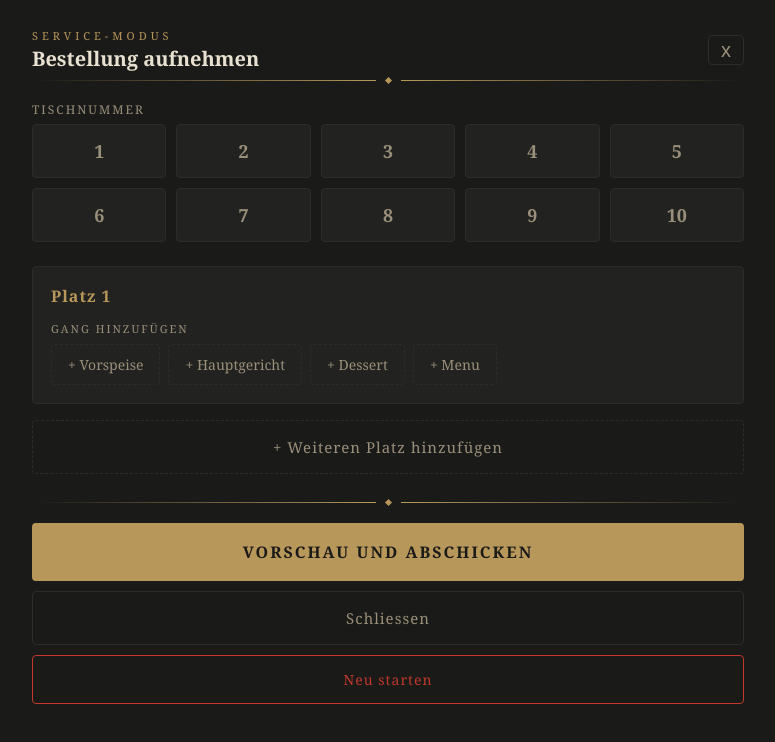
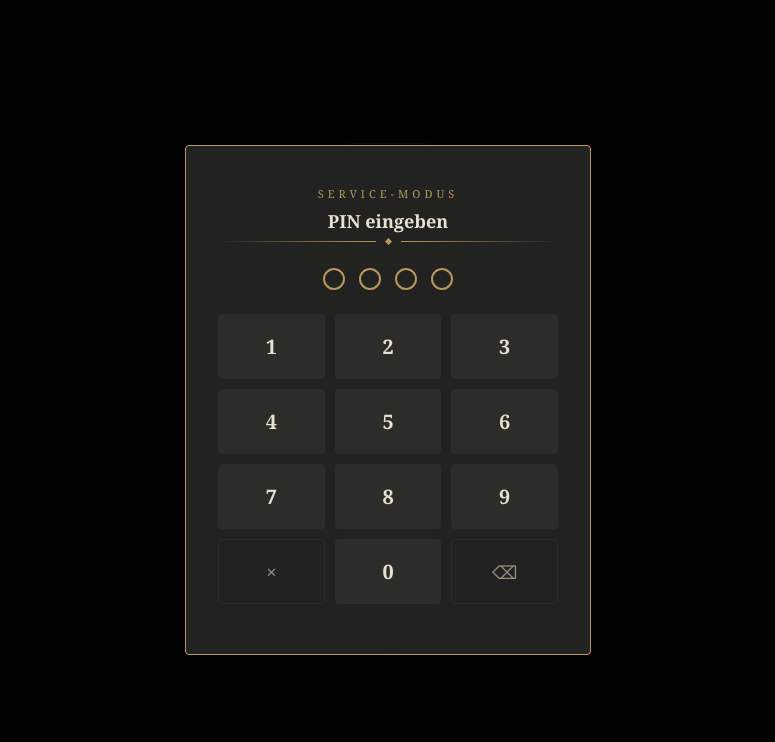
Before and after one commit to TheLomma/olivespeisekarte, a React (Vite) app: page / in a window 1280 px wide. Both pictures are taken after a click on the button 640 px from the left and 561 px from the top of the page. Shown: the top 742 px of the page, without its empty margins (252-1027 px from the left). Built offline with nearby package versions, Linux system fonts and the light colour scheme.

Commit message:
Update App.jsx
version 3.2

```diff
--- a/src/App.jsx
+++ b/src/App.jsx
@@ -181,7 +181,68 @@ const CATEGORIES_DATA = [
 const VERSION = "v3.2";
 
   // ── MODUS-WAHL STARTSCREEN ────────────────────────────────────
-  const ModeSelector = ({ onSelect }) => (
+  const SERVICE_PIN = "1234";
+
+  const PinModal = ({ onSuccess, onCancel }) => {
+    const [pin, setPin] = React.useState("");
+    const [error, setError] = React.useState(false);
+
+    const handleDigit = (d) => {
+      if (pin.length >= 4) return;
+      const next = pin + d;
+      setPin(next);
+      if (next.length === 4) {
+        if (next === SERVICE_PIN) {
+          onSuccess();
+        } else {
+          setError(true);
+          setTimeout(() => { setPin(""); setError(false); }, 700);
+        }
+      }
+    };
+
+    const handleDelete = () => setPin(p => p.slice(0, -1));
+
+    return (
+      <div style={{ position:"fixed", inset:0, zIndex:300, background:"rgba(0,0,0,0.92)", display:"flex", alignItems:"center", justifyContent:"center", fontFamily:"Georgia,serif" }}>
+        <div style={{ background:BG2, border:`1px solid ${GOLD}`, borderRadius:"4px", padding:"40px 32px", width:"90%", maxWidth:"340px", textAlign:"center" }}>
+          <div style={{ fontSize:"11px", letterSpacing:"4px", textTransform:"uppercase", color:GOLD, marginBottom:"8px" }}>Service-Modus</div>
+          <div style={{ fontSize:"18px", fontWeight:"bold", color:TEXT, marginBottom:"6px" }}>PIN eingeben</div>
+          <GoldDivider/>
+          <div style={{ display:"flex", justifyContent:"center", gap:"14px", margin:"24px 0" }}>
+            {[0,1,2,3].map(i => (
+              <div key={i} style={{ width:"18px", height:"18px", borderRadius:"50%", border:`2px solid ${error ? "#f44336" : GOLD}`, background: pin.length > i ? (error ? "#f44336" : GOLD) : "transparent", transition:"all .2s" }}/>
+            ))}
+          </div>
+          <div style={{ display:"grid", gridTemplateColumns:"repeat(3, 1fr)", gap:"10px", marginBottom:"10px" }}>
+            {[1,2,3,4,5,6,7,8,9].map(d => (
+              <button key={d} onClick={() => handleDigit(String(d))}
+                style={{ padding:"18px", fontSize:"20px", fontFamily:"Georgia,serif", fontWeight:"bold", color:TEXT, background:BG3, border:`1px solid ${BG3}`, borderRadius:"4px", cursor:"pointer", transition:"all .15s" }}
+                onMouseEnter={e => e.currentTarget.style.borderColor = GOLD}
+                onMouseLeave={e => e.currentTarget.style.borderColor = BG3}
+              >{d}</button>
+            ))}
+            <button onClick={onCancel}
+              style={{ padding:"18px", fontSize:"13px", fontFamily:"Georgia,serif", color:TEXTMUT, background:"transparent", border:`1px solid ${BG3}`, borderRadius:"4px", cursor:"pointer" }}
+            >✕</button>
+            <button onClick={() => handleDigit("0")}
+              style={{ padding:"18px", fontSize:"20px", fontFamily:"Georgia,serif", fontWeight:"bold", color:TEXT, background:BG3, border:`1px solid ${BG3}`, borderRadius:"4px", cursor:"pointer", transition:"all .15s" }}
+              onMouseEnter={e => e.currentTarget.style.borderColor = GOLD}
+              onMouseLeave={e => e.currentTarget.style.borderColor = BG3}
+            >0</button>
+            <button onClick={handleDelete}
+              style={{ padding:"18px", fontSize:"18px", fontFamily:"Georgia,serif", color:TEXTMUT, background:"transparent", border:`1px solid ${BG3}`, borderRadius:"4px", cursor:"pointer" }}
+            >⌫</button>
+          </div>
+          {error && <div style={{ color:"#f44336", fontSize:"13px", marginTop:"8px", fontStyle:"italic" }}>Falscher PIN</div>}
+        </div>
+      </div>
+    );
+  };
+
+  const ModeSelector = ({ onSelect }) => {
+    const [showPin, setShowPin] = React.useState(false);
+    return (
       <div style={{ position:"fixed", inset:0, zIndex:200, background:BG, display:"flex", flexDirection:"column", alignItems:"center", justifyContent:"center", fontFamily:"Georgia,serif", padding:"32px" }}>
         <HopmannsLogo size={88}/>
         <div style={{ marginTop:"28px", fontSize:"11px", letterSpacing:"5px", textTransform:"uppercase", color:GOLD }}>Willkommen</div>
@@ -199,7 +260,7 @@ const VERSION = "v3.2";
             <div style={{ fontSize:"13px", color:TEXTMUT, lineHeight:1.6 }}>Speisekarte ansehen & Bestellungen aufgeben</div>
           </button>
           <button
-          onClick={() => onSelect("service")}
+            onClick={() => setShowPin(true)}
             style={{ background:"transparent", border:`1px solid ${BG3}`, borderRadius:"2px", padding:"20px 24px", cursor:"pointer", fontFamily:"Georgia,serif", textAlign:"left", transition:"all .2s" }}
             onMouseEnter={e => { e.currentTarget.style.background = `${BG3}88`; }}
             onMouseLeave={e => { e.currentTarget.style.background = "transparent"; }}
@@ -209,8 +270,10 @@ const VERSION = "v3.2";
           </button>
         </div>
         <div style={{ marginTop:"40px", fontSize:"10px", color:TEXTMUT, opacity:0.4, letterSpacing:"1px" }}>{VERSION}</div>
+        {showPin && <PinModal onSuccess={() => { setShowPin(false); onSelect("service"); }} onCancel={() => setShowPin(false)} />}
       </div>
     );
+  };
 
 const SAVE = "13. Juni 2026 – Großes Sommerfest · 25 Jahre Hopmanns Olive";
 
@@ -951,6 +1014,7 @@ export default function App() {
   }, []);
 
   const [appMode, setAppMode] = useState(() => localStorage.getItem("app_mode") || null);
+    const [showPinModal, setShowPinModal] = useState(false);
     const switchMode = (mode) => {
       if (mode === null) { localStorage.removeItem("app_mode"); } else { localStorage.setItem("app_mode", mode); }
       setAppMode(mode);
@@ -1234,9 +1298,10 @@ _${new Date().toLocaleString("de-DE")}_`;
 
       {showCart && <Cart cart={cart} onRemove={removeFromCart} onChangeQty={changeQty} onClose={() => setShowCart(false)} onOrder={handleOrder} onNoteChange={setOrderNote} note={orderNote} ui={ui}/>}
       {showSuccess && <OrderSuccess onClose={() => setShowSuccess(false)} ui={ui}/>}
+      {showPinModal && <PinModal onSuccess={() => { setShowPinModal(false); switchMode("service"); }} onCancel={() => setShowPinModal(false)} />}
         {showTgSettings && <TelegramSettings
           onSwitchMode={(mode) => { setShowTgSettings(false); switchMode(mode); }}
-          onOpenServiceMode={() => { setShowTgSettings(false); switchMode("service"); }}
+          onOpenServiceMode={() => { setShowTgSettings(false); setShowPinModal(true); }}
           onClose={() => { setShowTgSettings(false); const tbl = parseInt(localStorage.getItem("tg_table")); if (tbl) setTableNumber(tbl); }}
         />}
       {showTablePicker && <TablePicker current={tableNumber} onSelect={setTableNumber} onClose={() => setShowTablePicker(false)}/>}
```
Lines whose indentation alone changed are shown as unchanged.
